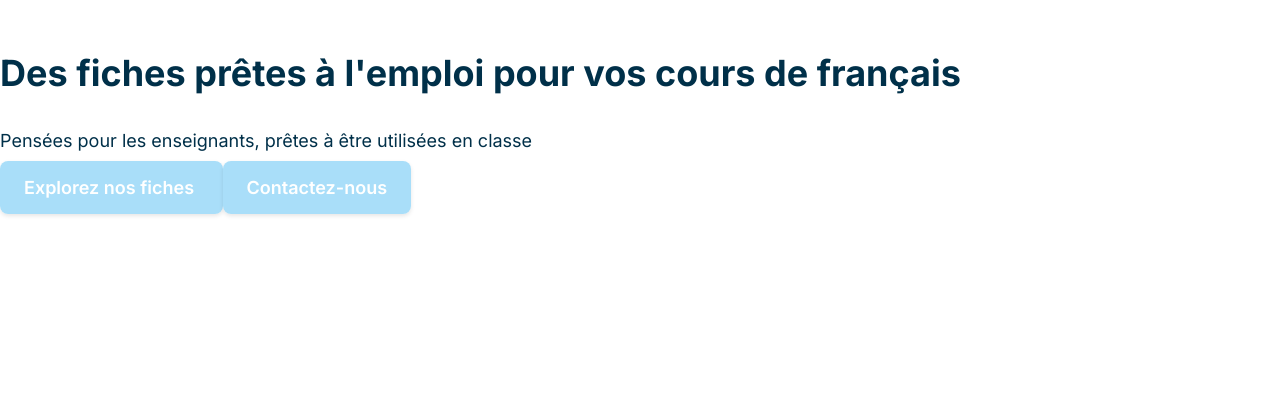
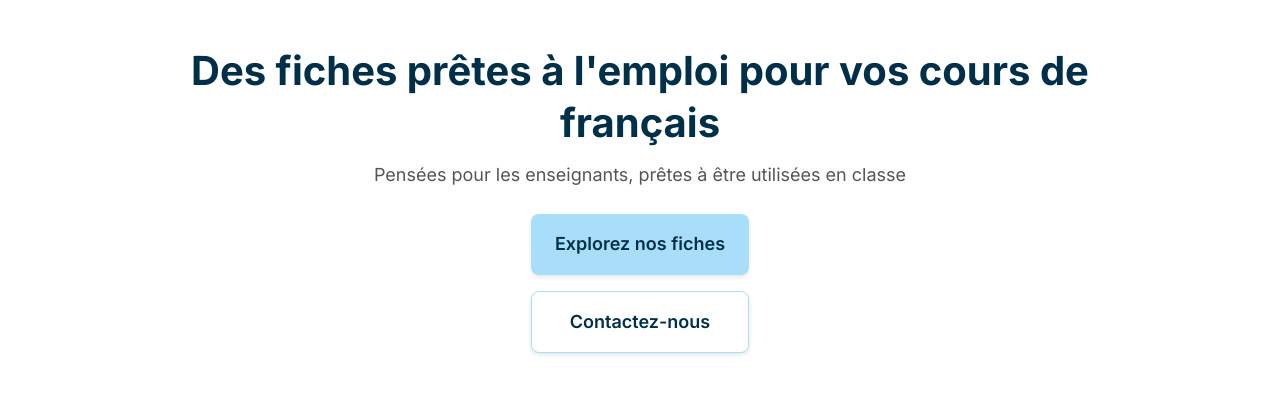
Before and after one commit to Med-Salmi/francaisAvecYaz, a website built with Vite: page index.html in a window 1280 px wide. Shown: the part 107-500 px from the top of the page. Built offline with nearby package versions, Linux system fonts and the light colour scheme.

Commit message:
Add css for hero section

```diff
--- a/src/components/homepage/hero/hero.css
+++ b/src/components/homepage/hero/hero.css
@@ -0,0 +1,39 @@
+.hero__container {
+  display: flex;
+  flex-direction: column;
+  align-items: center;
+  padding: var(--space-24) var(--space-16-32);
+}
+
+.hero__title {
+  font-size: var(--fs-xxl);
+  font-weight: var(--fw-bold);
+  line-height: 1.3;
+  text-align: center;
+  margin: 0 0 var(--space-8-12);
+}
+
+.hero__subtitle {
+  font-size: var(--fs-lg);
+  font-weight: var(--fw-regular);
+  color: var(--color-gray-medium);
+  text-align: center;
+  margin: 0 0 var(--space-16-24);
+}
+.hero__actions {
+  display: flex;
+  flex-direction: column;
+  gap: var(--space-12-16);
+}
+
+.button--primary {
+  color: var(--color-dark);
+  text-align: center;
+}
+
+.button--secondary {
+  color: var(--color-dark);
+  background-color: var(--color-white);
+  border: 1px solid #a9def9;
+  text-align: center;
+}
--- a/src/components/homepage/hero/hero.js
+++ b/src/components/homepage/hero/hero.js
@@ -2,7 +2,7 @@ import "./hero.css";
 
 export function initHero() {
   const heroHTML = `
-    <section class="hero" aria-labelledby="hero-title" aria-describedby="hero-subtitle">
+    <section class="hero content-width" aria-labelledby="hero-title" aria-describedby="hero-subtitle">
       <div class="hero__container">
         <h1 class="hero__title" id="hero-title">
           Des fiches prêtes à l'emploi pour vos cours de français
--- a/src/styles/globals.css
+++ b/src/styles/globals.css
@@ -138,3 +138,10 @@ ol {
 li {
   list-style: none;
 }
+
+/* Utility classes */
+
+.content-width {
+  max-width: var(--max-content-width);
+  margin: 0 auto;
+}
```
